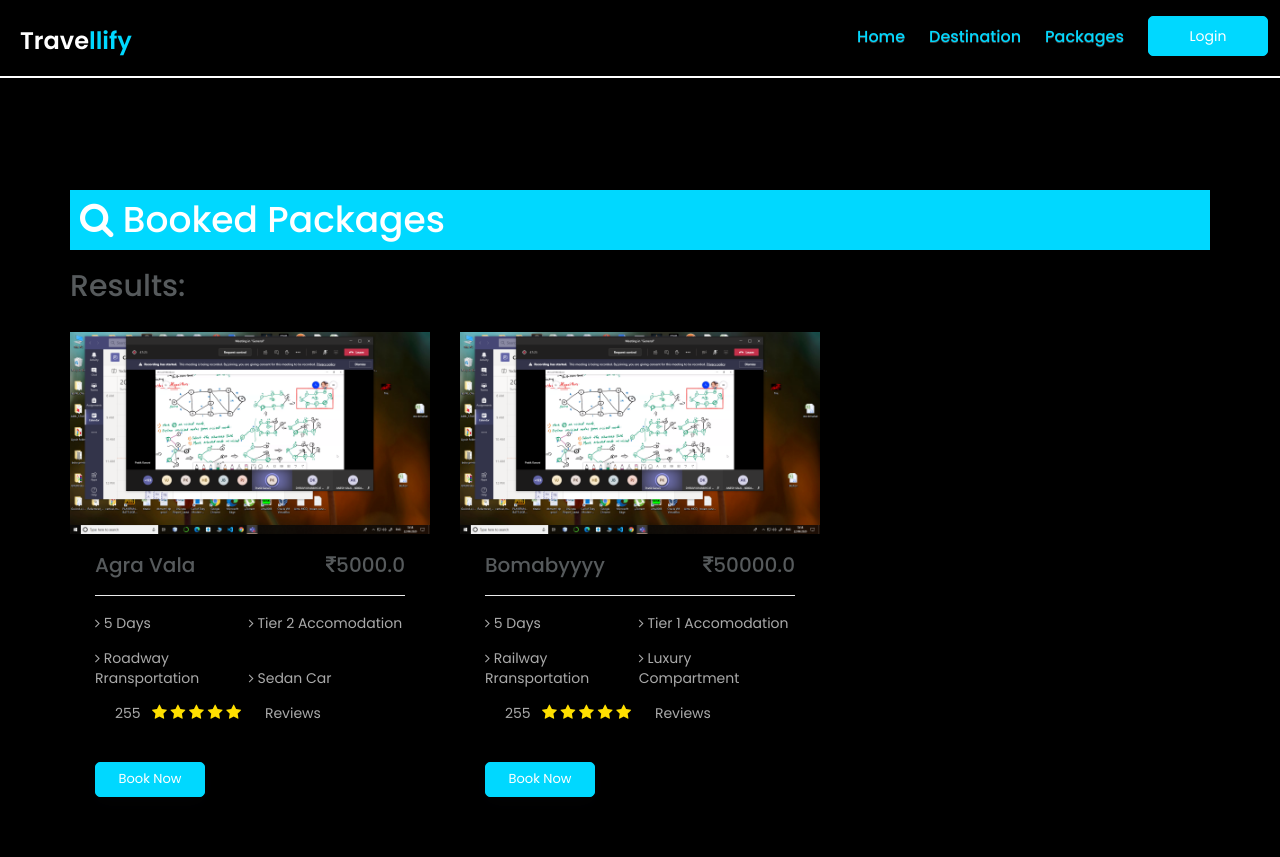
After one commit to Apoorva7506/Tours-and-Travel-System, a Django app: template tours/templates/booked.html in a window 1280 px wide. The commit adds this page. Run offline with Django 3.2, Linux system fonts and the light colour scheme; the template is opened without the code that fills it: values that come from a table or form of the project are taken from there, others are empty; data comes from the database, SQL or seed files in the repository; both versions use the stored data as it was after the commit; some libraries are stand-ins or nearby versions.

Commit message:
Minor fixes and booked packages page added

```diff
--- /dev/null
+++ b/tours/templates/booked.html
@@ -0,0 +1,74 @@
+{% extends 'base.html' %} {% load static %} {% block content %} {% include 'navbar.html' %}
+<br><br>
+<section class="travel-box">
+    <div class="container">
+        <div class="row">
+            <div class="col-md-12">
+                <div class="single-travel-boxes">
+                    <div style="width:100%;background-color:#00d8ff;padding:10px">
+                        <h1 style="color:#fff"><i class="fa fa-search"></i> Booked Packages</h1>
+                    </div>
+                </div>
+            </div>
+        </div>
+    </div>
+</section>
+<section id="pack" class="packages">
+    <div class="container">
+        <div class="gallary-header ">
+            <h2>Results:</h2>
+        </div>
+        <div class="packages-content">
+            <div class="row">
+                {% for i in p %}
+                <div class="col-md-4 col-sm-6">
+                    <div class="single-package-item">
+                        <img src="{{i.ppic.url}}" alt="package-place" />
+                        <div class="single-package-item-txt">
+                            <h3>{{i.name}} <span class="pull-right"> <i class="fa fa-rupee"></i>{{i.cost}}</span></h3>
+                            <div class="packages-para">
+                                <p>
+                                    <span>
+                        <i class="fa fa-angle-right"></i> {{i.days}} days
+                      </span>
+                                    <i class="fa fa-angle-right"></i> Tier {{i.hotel.tier}} accomodation
+                                </p>
+                                <p>
+                                    <span>
+                        <i class="fa fa-angle-right"></i> {{i.mot.t_type}} Rransportation
+                      </span> {% if 'Railway' in i.mot.t_type %}
+                                    <span>
+                        <i class="fa fa-angle-right"></i> {{i.mot.c_class}} Compartment
+                      </span> {% elif 'Roadway' in i.mot.t_type %}
+                                    <span>
+                        <i class="fa fa-angle-right"></i> {{i.mot.cartype}} Car
+                      </span> {% elif 'Airway' in i.mot.t_type %}
+                                    <span>
+                        <i class="fa fa-angle-right"></i> {{i.mot.A_class}} Class
+                      </span> {% endif %}
+                                </p>
+                            </div>
+                            <div class="packages-review">
+                                <p><span>{{i.review}} &nbsp;</span>
+                                    <i class="fa fa-star"></i>
+                                    <i class="fa fa-star"></i>
+                                    <i class="fa fa-star"></i>
+                                    <i class="fa fa-star"></i>
+                                    <i class="fa fa-star"></i>
+                                    <span> reviews</span>
+                                </p>
+                            </div>
+                            <div class="about-btn">
+                                <button class="about-view packages-btn"><a href="{% url 'package' i.id%}" style="color: white">Book now</a></button>
+                            </div>
+                        </div>
+                    </div>
+                </div>
+                {% endfor %}
+
+
+            </div>
+        </div>
+    </div>
+</section>
+{% endblock %}
--- a/tours/templates/booking.html
+++ b/tours/templates/booking.html
@@ -57,9 +57,7 @@
                                         <h2>Passengers</h2>
 
                                         <div>
-                                            <input class="form-control " name="pass">
-
-                                            </input>
+                                            <input type="text" style="height: 45px;" class="form-control " name="pass"/>
                                         </div>
 
                                         <!-- /.travel-select-icon -->
--- a/tours/templates/index.html
+++ b/tours/templates/index.html
@@ -78,7 +78,7 @@
 
                             <div class="col-md-5">
                                 <div class="filtr-item">
-                                    <img style="height:220px;" src="https://media.audleytravel.com/-/media/images/home/indian-subcontinent/india/country-guides/kerala-for-the-first-time-visitor/75667681_kerala_house_boat_3000x1000.jpg?q=79&w=1920&h=640" alt="portfolio image" />
+                                    <img style="height:220px;" src="https://lh3.googleusercontent.com/proxy/kOYL59z5Hg4rQgLGUpXwH-o2IEJ5Wc19SwlUx32ir6mrJKiNgbnqF9IMNLZsJ3mW6nUqbtUCe0fMFYmN8v4cBIL6OBBlWtmoxh19UH4tAWmGFGkYadZwaw4r3opzHKM" alt="portfolio image" />
                                     <div class="item-title">
                                         <a href="#"> Sikkim </a>
 
```
Also changed, not shown: tours/db.sqlite3.
